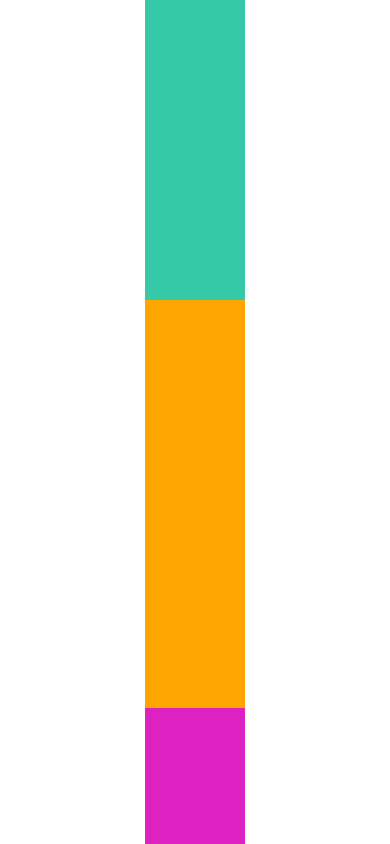
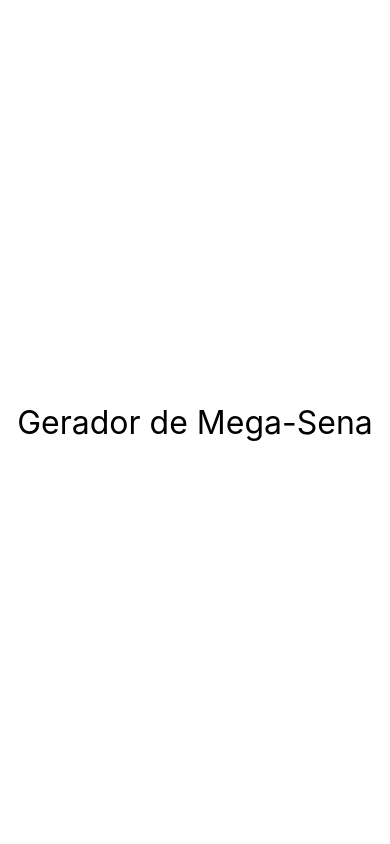
Before and after one commit to WellintonCamboim/cod3r-react-native, a React Native app in the folder fundReactNative/: screen / in a window 390 px wide. Built offline with nearby package versions, Linux system fonts and the light colour scheme.

Commit message:
Componente de Classe: Método Render

```diff
--- a/fundReactNative/src/App.js
+++ b/fundReactNative/src/App.js
@@ -23,6 +23,7 @@
 import FlexboxV2 from './components/layout/FlexboxV2'
 import FlexboxV3 from './components/layout/FlexboxV3'
 import FlexboxV4 from './components/layout/FlexboxV4'
+import Mega from './components/mega/Mega'
 
 
 // function App() {
@@ -34,9 +35,10 @@
 export default () => (
     <SafeAreaView style={style.App}>
 
-        <FlexboxV4 />
+        <Mega />
 
         {/* <Aleatorio x={50} y={40}/>
+        <FlexboxV4 />
         <FlexboxV3 />
         <FlexboxV2 />
         <FlexboxV1 />
--- /dev/null
+++ b/fundReactNative/src/components/mega/Mega.js
@@ -0,0 +1,15 @@
+import React, { Component } from 'react'
+import { Text } from 'react-native'
+import Style from '../style'
+
+export default class Mega extends Component {
+
+    render(){
+        return (
+            <Text style={Style.fontG}>
+                Gerador de Mega-Sena
+            </Text>
+        )
+    }
+
+}
```
